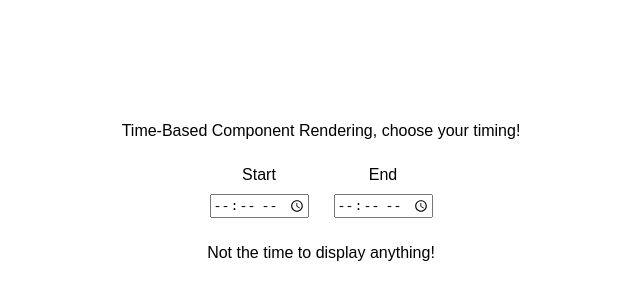
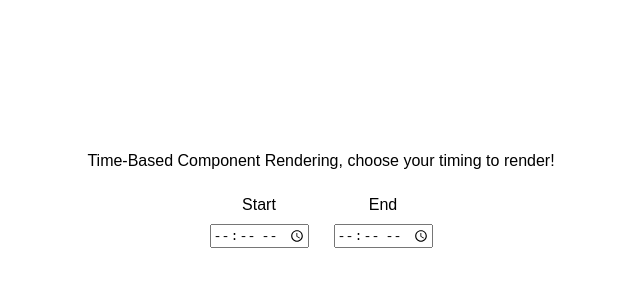
Before and after one commit to razinj/react-time-based-rendering, a React (Create React App) app: page / in a window 1280 px wide. Shown: the part 208-508 px from the top of the page, without its empty margins (319-959 px from the left). Built offline with nearby package versions, Linux system fonts and the light colour scheme.

Commit message:
Update App.tsx

```diff
--- a/src/App.tsx
+++ b/src/App.tsx
@@ -22,7 +22,7 @@ const App = () => {
 
   return (
     <div className='app-wrapper'>
-      <p>Time-Based Component Rendering, choose your timing!</p>
+      <p>Time-Based Component Rendering, choose your timing to render!</p>
       <div className='time-pickers-wrapper'>
         <div>
           <label htmlFor='start_time'>Start</label>
@@ -33,7 +33,6 @@ const App = () => {
           <input id='end_time' type='time' onChange={setEndDateFromTime}></input>
         </div>
       </div>
-      {(!startDate || !endDate) && <p>Not the time to display anything!</p>}
       {startDate && endDate && (
         <TimeBasedWrapper startDate={startDate} endDate={endDate}>
           <ComponentToRender version='v1' />
```
